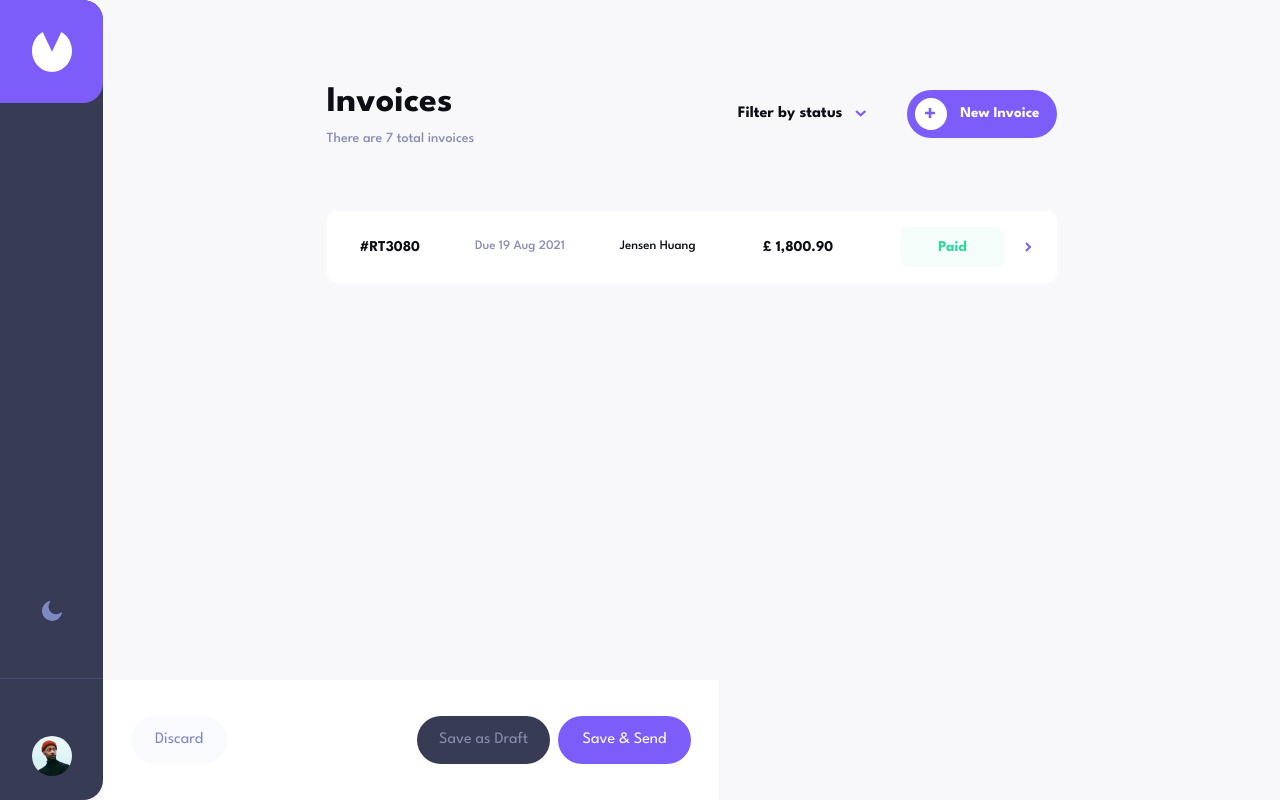
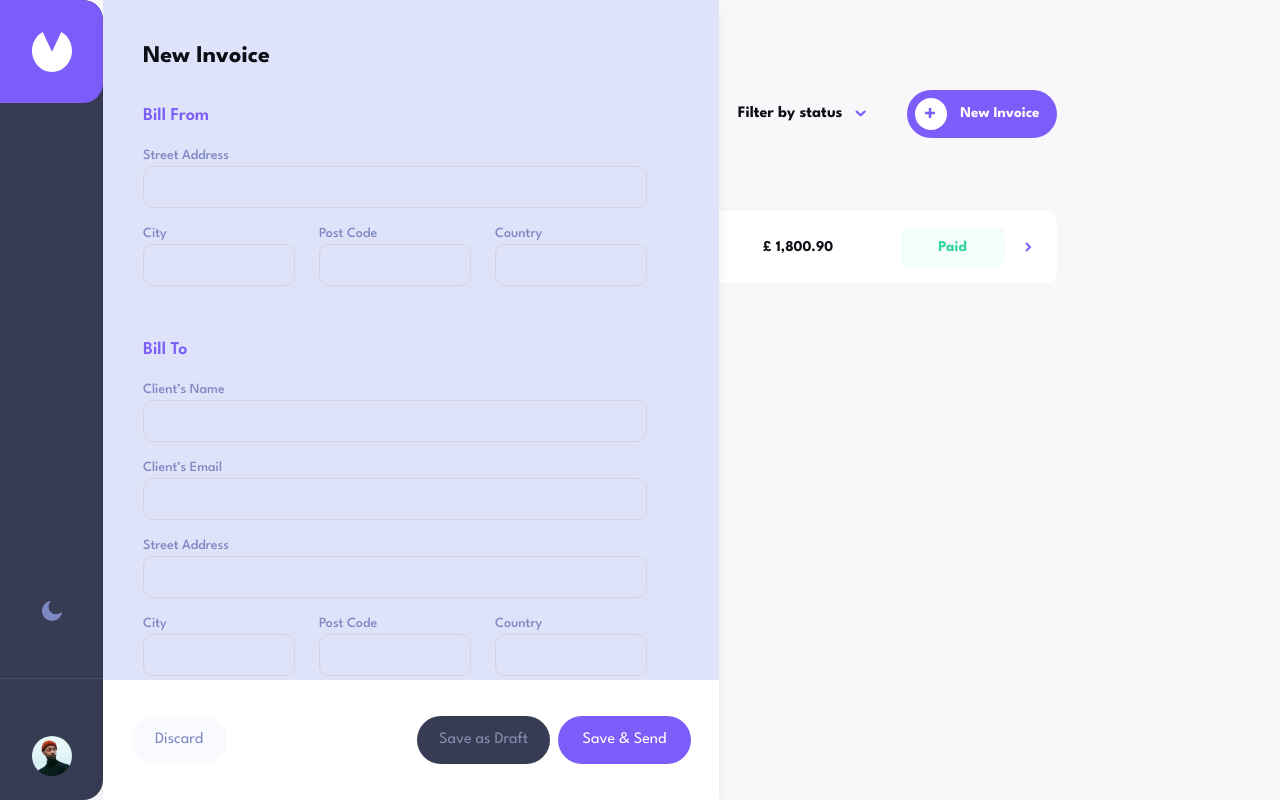
Before and after one commit to varg814/invoice-app, a Next.js app: page / in a window 1280 px wide. Both pictures are taken after a click on the button 930 px from the left and 113 px from the top of the page. Built offline with nearby package versions, Linux system fonts and the light colour scheme.

Commit message:
downgrade react version to fix vercel errors

```diff
--- a/components/organisms/invoice-form/InvoiceForm.tsx
+++ b/components/organisms/invoice-form/InvoiceForm.tsx
@@ -1,4 +1,5 @@
 import React from "react";
+import { useState } from "react";
 import InvoiceFooter from "@/components/molecules/invoice-footer/InvoiceFooter";
 import useStore from "../../../store/useStore";
 import { useEffect } from "react";
@@ -11,8 +12,7 @@ import ItemListSection from "@/components/molecules/items-list-section/ItemListS
 const InvoiceForm = ({ onClose }: { onClose: () => void }) => {
   const isDarkMode = useStore((state) => state.isDarkMode);
   const formBgColor = isDarkMode ? "bg-[#141625]" : "bg-[#DFE3FA]";
-  // const [showForm, setShowForm] = useState(false);
-  // const [total, setTotal] = useState(0);
+  const [showForm] = useState(false);
   const { values, setFieldValue, errors } = useFormik({
     initialValues: {
       email: "",
@@ -52,7 +52,7 @@ const InvoiceForm = ({ onClose }: { onClose: () => void }) => {
   return (
     <div className="fixed top-0 left-[103px] w-full h-full flex max-md:left-0 max-md:top-[80px] max-md:!mb-[120px] max-sm:w-full max-sm:h-screen max-sm:top-[72px]">
       {/* {!showForm && ( */}
-      {false && (
+      {!showForm && (
         <div
           className={`relative w-[616px] ${formBgColor} shadow-lg h-full max-sm:w-full max-w-full`}
         >
--- a/package.json
+++ b/package.json
@@ -16,9 +16,9 @@
     "formik": "^2.4.6",
     "lucide-react": "^0.510.0",
     "next": "15.3.2",
-    "react": "^19.0.0",
+    "react": "^18.2.0",
     "react-day-picker": "^8.10.1",
-    "react-dom": "^19.0.0",
+    "react-dom": "^18.2.0",
     "tailwind-merge": "^3.3.0",
     "yup": "^1.6.1",
     "zustand": "^5.0.4"
```
Also changed, not shown: 1 other file (tests, documents, lock files or other folders).
